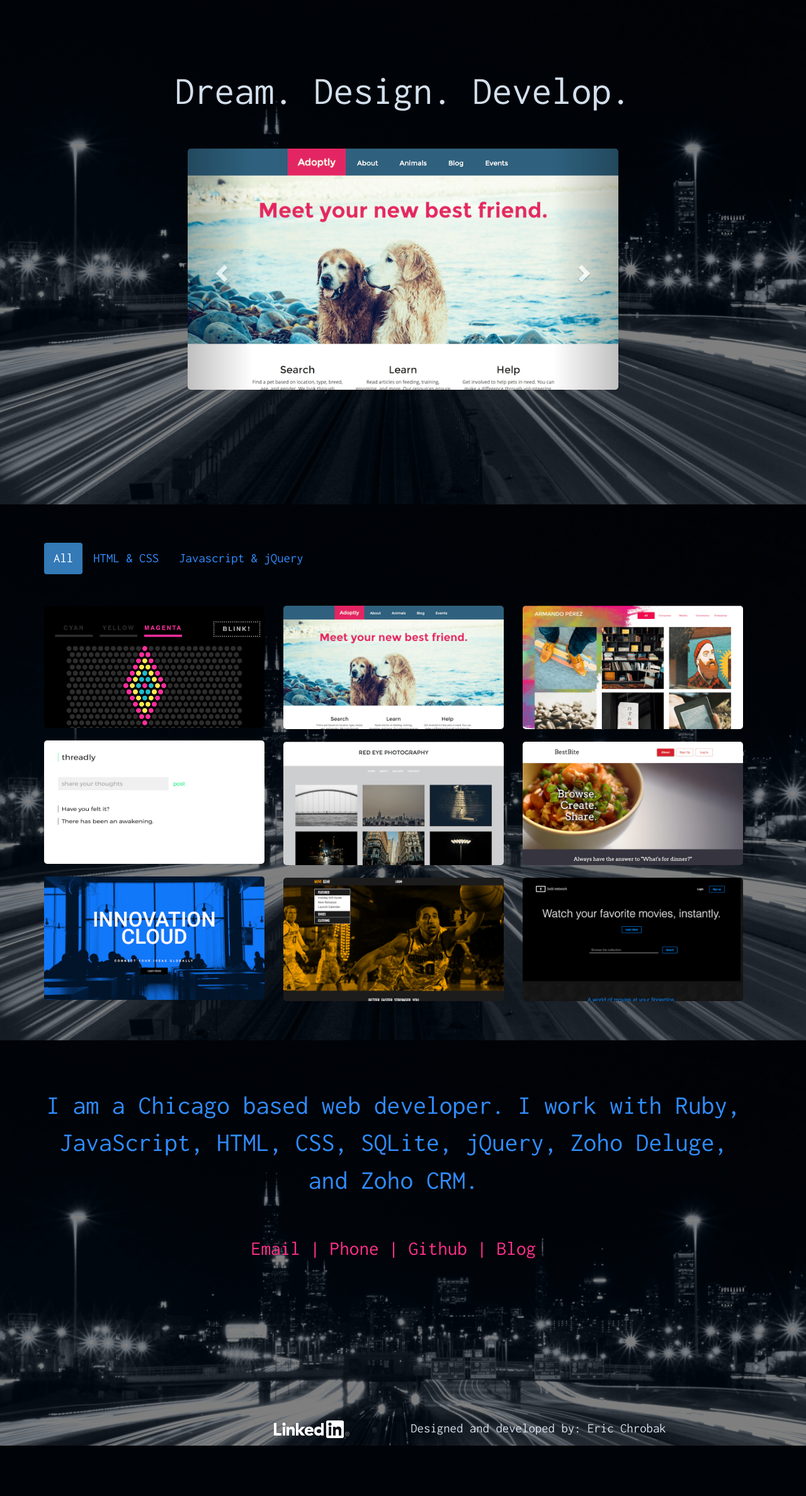
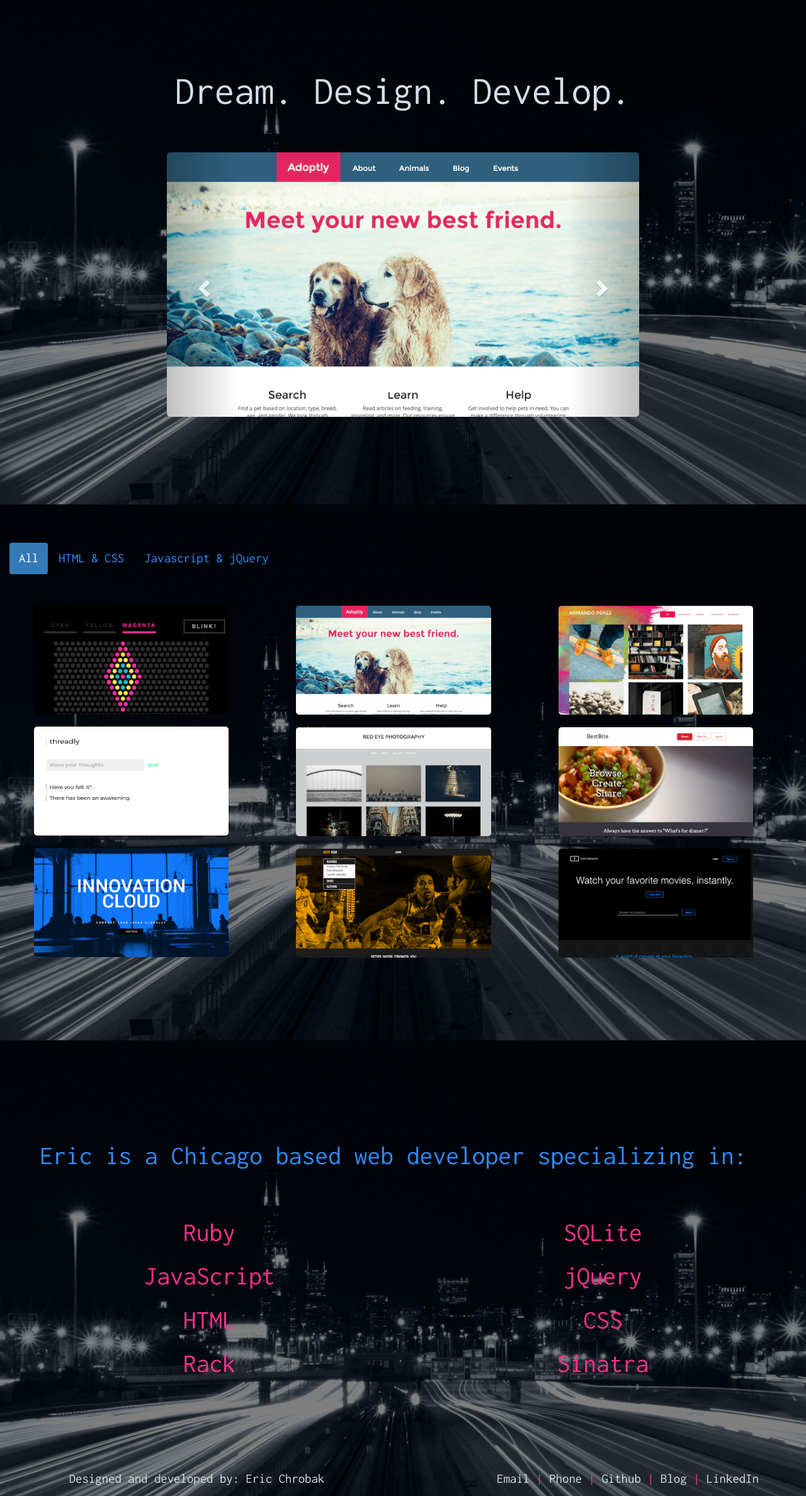
Before and after one commit to epunx2/ericchrobak.com, a PHP site: page / in a window 1280 px wide. Shown: the part 50-2426 px from the top of the page at 63% size. Before the commit the page ends 2346 px from the top, so only its background shows below. Run offline with PHP 8.4, Linux system fonts and the light colour scheme.

Commit message:
Adjusted the dropdown menu, added margin to about section, reduced the thumbnails in work section and centered.

```diff
--- /dev/null
+++ b/css/responsive.css
@@ -0,0 +1,13 @@
+@media only screen and (max-width: 767px){
+    .supporting {
+        height: auto;
+    }
+
+    .jumbotron, .main {
+        height: auto;
+    }
+    .footer .col-md-6 {
+        height: 4em;
+        display: relative;
+    }
+}
--- a/css/style.css
+++ b/css/style.css
@@ -22,11 +22,12 @@ div {
 }
 
 .container {
-	max-width: 100%;
-	min-width: 50%;
+	width: 100%;
 }
 
-
+.row {
+	width: 100%;
+}
 
 /*Nav*/
 nav {
@@ -57,7 +58,7 @@ nav #name {
   box-shadow:none;
   border:none;
   top: 40px;
-  min-width: 70px;
+  min-width: 74px;
   background-color: #000;
   margin-right: 75px;
 }
@@ -99,6 +100,7 @@ nav #name {
 .carousel-inner a img{
 	border-radius: 5px;
 	background-color: rgba(0,0,0,0);
+	width: 100%;
 }
 
 #carousel-example-generic {
@@ -111,7 +113,7 @@ nav #name {
 .supporting {
 	padding-top: 5%;
 	margin: 0 auto;
-	height: 80%;
+	height: 90%;
 	margin-bottom: 7.5%;
 }
 
@@ -126,8 +128,10 @@ nav #name {
 
 .supporting .thumbnail {
 	border: 0;
+	margin-left: auto;
+	margin-right: auto;
 	padding: 0;
-	width: 100%;
+	width: 80%;
 	height: 30%;
 	background-color: rgba(0,0,0,0);
 }
@@ -156,43 +160,53 @@ nav #name {
 /*Main*/
 .main {
 	padding-top: 15%;
-	margin-bottom: 0;
+	margin: 0 auto;
 	width: 100%;
 	height: 90%;
 }
 
-.main #eric {
-	margin-bottom: 5%;
+.main ul li {
+	list-style: none;
 }
 
 .main p {
 	text-align: center;
-	color: rgb(48, 140, 255);
+	color: rgb(255, 48, 140);
 	font-size: 2em;
 }
 
-.main .one {
-	text-align: center;
-	color: rgb(255, 48, 140);
-	font-size: 1.5em;
+.main #eric {
+	margin-bottom: 5%;
+	color: rgb(48, 140, 255);
 }
 
 /*Footer*/
+
 .footer {
 	margin-bottom: 1em;
 	position: absolute;
 	height: 2em;
-}
-
-.footer a {
-	float: right;
+	width: 100%;
 }
 
 .footer p {
+	margin: 0 auto;
 	text-align: center;
 	color: rgb(211,223,236);
 }
 
+.footer .one {
+	padding-left: 20%;
+	text-align: center;
+	color: rgb(255, 48, 140);
+	font-size: 1em;
+}
+
 .one a {
+	color: rgb(211,223,236);
+}
+
+.one a:hover {
+	text-decoration: none;
 	color: rgb(255, 48, 140);
 }
--- a/index.html
+++ b/index.html
@@ -4,7 +4,7 @@
 		<title>Eric Chrobak | Home</title>
 		<meta charset="utf-8">
 		<meta name="author" content="Eric Chrobak">
-		<meta name="description" content="Eric Chrobak's portfolio showcases work that he has done as a developer. Eric is trained in HTML, CSS, JavaScript, jQuery, and React.">
+		<meta name="description" content="Eric Chrobak's portfolio showcases work that he has done as a developer. Eric is trained in HTML, CSS, JavaScript, jQuery, Ruby, and SQLite.">
 		<meta name="viewport" content="width=device-width, initial-scale=1">
 		<!--Fonts-->
 		<link href='https://fonts.googleapis.com/css?family=Inconsolata' rel='stylesheet' type='text/css'>
@@ -14,21 +14,11 @@
         <link rel="icon" type="image/icon" href="jpg/webfavicon.png">
 		<link rel="stylesheet" href="https://maxcdn.bootstrapcdn.com/bootstrap/3.3.7/css/bootstrap.min.css" integrity="sha384-BVYiiSIFeK1dGmJRAkycuHAHRg32OmUcww7on3RYdg4Va+PmSTsz/K68vbdEjh4u" crossorigin="anonymous">
 		<link rel="stylesheet" href='css/scrolling-nav.css'>
+		<!-- custom style -->
 		<link rel="stylesheet" href='css/style.css'>
+		<link rel="stylesheet" type="text/css" href="css/responsive.css">
 		<style type="text/css">
-			@media only screen and (max-width: 767px){
-				.supporting {
-					height: auto;
-				}
 
-				.jumbotron, .main {
-					height: auto;
-				}
-				.footer .col-md-6 {
-					height: 4em;
-					display: relative;
-				}
-			}
 		</style>
 		<script src="https://ajax.googleapis.com/ajax/libs/jquery/1.12.4/jquery.min.js"></script>
 		<script src="https://maxcdn.bootstrapcdn.com/bootstrap/3.3.7/js/bootstrap.min.js" integrity="sha384-Tc5IQib027qvyjSMfHjOMaLkfuWVxZxUPnCJA7l2mCWNIpG9mGCD8wGNIcPD7Txa" crossorigin="anonymous"></script>
@@ -39,7 +29,7 @@
 	<body id="page-top" data-spy="scroll" data-target=".navbar-fixed-top">
 		<!--Navigation-->
 		<nav class="navbar navbar-default navbar-fixed-top" role="navigation">
-			<div class="container-fluid">
+			<div class="container">
 
 				<div class="navbar-header">
       				<button type="button" class="navbar-toggle  dropdown-toggle" data-toggle="dropdown" data-target="#bs-example-navbar-collapse-1" aria-expanded="false">
@@ -66,7 +56,7 @@
 			</div>
 		</nav>
 
-
+		<!-- Project Showcase -->
 		<div class="jumbotron" id="home">
 			<div class="container">
 				<h1 class="intro">Dream. Design. Develop.</h1>
@@ -103,7 +93,7 @@
 				    </a>
 				</div>
 			</div>
-		</div>
+		</div><!-- End Project Showcase -->
 
 
 		<!--This Section has work that I've done-->
@@ -297,53 +287,67 @@
 					    </div>
 					</div>
 
-					<div class="col-sm-4">
+					<div class="col-md-4">
 						<a href="#work" data-toggle="modal" data-target="#myModal1" class="javascript thumbnail"><img src="jpg/websites/litebrite.png"></a>
 						<a href="#work" data-toggle="modal" data-target="#myModal2" class="javascript thumbnail"><img src="jpg/websites/threadly.png"></a>
 						<a href="#work" data-toggle="modal" data-target="#myModal3" class="html thumbnail"><img src="jpg/websites/innovationcloud.png"></a>
 					</div>
 
-					<div class="col-sm-4">
+					<div class="col-md-4">
 						<a href="#work" data-toggle="modal" data-target="#myModal4" class="html thumbnail"><img src="jpg/websites/adoptly.png"></a>
 						<a href="#work" data-toggle="modal" data-target="#myModal5" class="html thumbnail"><img src="jpg/websites/redeyephotography.png"></a>
 						<a href="#work" data-toggle="modal" data-target="#myModal6" class="javascript thumbnail"><img src="jpg/websites/movegear.png"></a>
 					</div>
 
-					<div class="col-sm-4">
+					<div class="col-md-4">
 						<a href="#work" data-toggle="modal" data-target="#myModal7" class="javascript thumbnail"><img src="jpg/websites/armandoperez.png"></a>
 						<a href="#work" data-toggle="modal" data-target="#myModal8" class="html thumbnail"><img src="jpg/websites/bestbite.png"></a>
 						<a href="#work" data-toggle="modal" data-target="#myModal9" class="html thumbnail"><img src="jpg/websites/bolt.png"></a>
 					</div>
 
-				</div><!--End Nav-->
+				</div>
 
 			</div>
 		</div><!--End Supporting-->
 
-
+		<!-- About -->
 		<div class="main" id="about">
 			<div class="container">
 				<div class="row">
-					<p id="eric">I am a Chicago based web developer. I work with Ruby, JavaScript, HTML, CSS, SQLite, jQuery, Zoho Deluge, and Zoho CRM.</p>
-	        <p class="one"><span></span><a href="mailto:eric@ericchrobak.com">Email</a>  |  <a href="tel:312-513-8086">Phone</a>  |  <a href="https://ggithub.com/epunx2">Github</a>  |  <a href="https://epunx2.github.io/">Blog</a></p>
-      	</div>
+					<p id="eric">Eric is a Chicago based web developer specializing in:</p>
+					<div class="col-md-6">
+						<ul>
+							<li><p>Ruby</p></li>
+							<li><p>JavaScript</p></li>
+							<li><p>HTML</p></li>
+							<li><p>Rack</p></li>
+						</ul>
+					</div>
+					<div class="col-md-6">
+						<ul>
+							<li><p>SQLite</p></li>
+							<li><p>jQuery</p></li>
+							<li><p>CSS</p></li>
+							<li><p>Sinatra</p></li>
+						</ul>
+					</div>
+      			</div>
 			</div>
-		</div>
+		</div><!-- End About -->
 
 
 		<footer class="footer">
 			<div class="container">
 				<div class="row">
 					<div class="col-md-6">
-						<a href="https://www.linkedin.com/in/echrobak" target="blank"><img src="jpg/Linkedin.png"></a>
+						<p>Designed and developed by: Eric Chrobak</p>
 					</div>
 					<div class="col-md-6">
-						<p>Designed and developed by: Eric Chrobak</p>
+						<p class="one"><span></span><a href="mailto:eric@ericchrobak.com">Email</a>  |  <a href="tel:312-513-8086">Phone</a>  |  <a href="https://ggithub.com/epunx2">Github</a>  |  <a href="https://epunx2.github.io/">Blog</a>  |  <a href="https://www.linkedin.com/in/echrobak">LinkedIn</a></p>
 					</div>
 				</div>
 			</div>
 		</footer>
-		<!-- Scripts -->
 
 
 	</body>
```
Also changed, not shown: jpg/EricChrobak.png (added).
